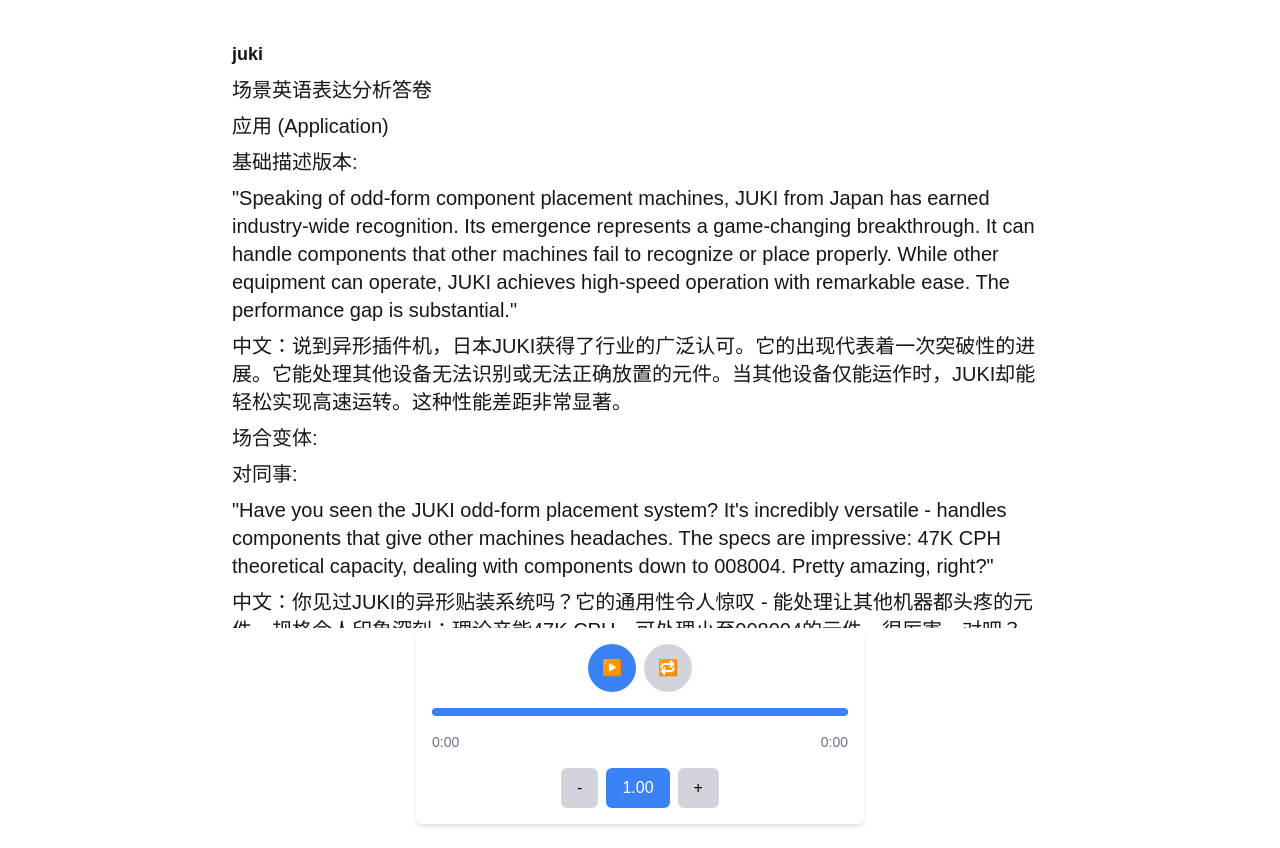
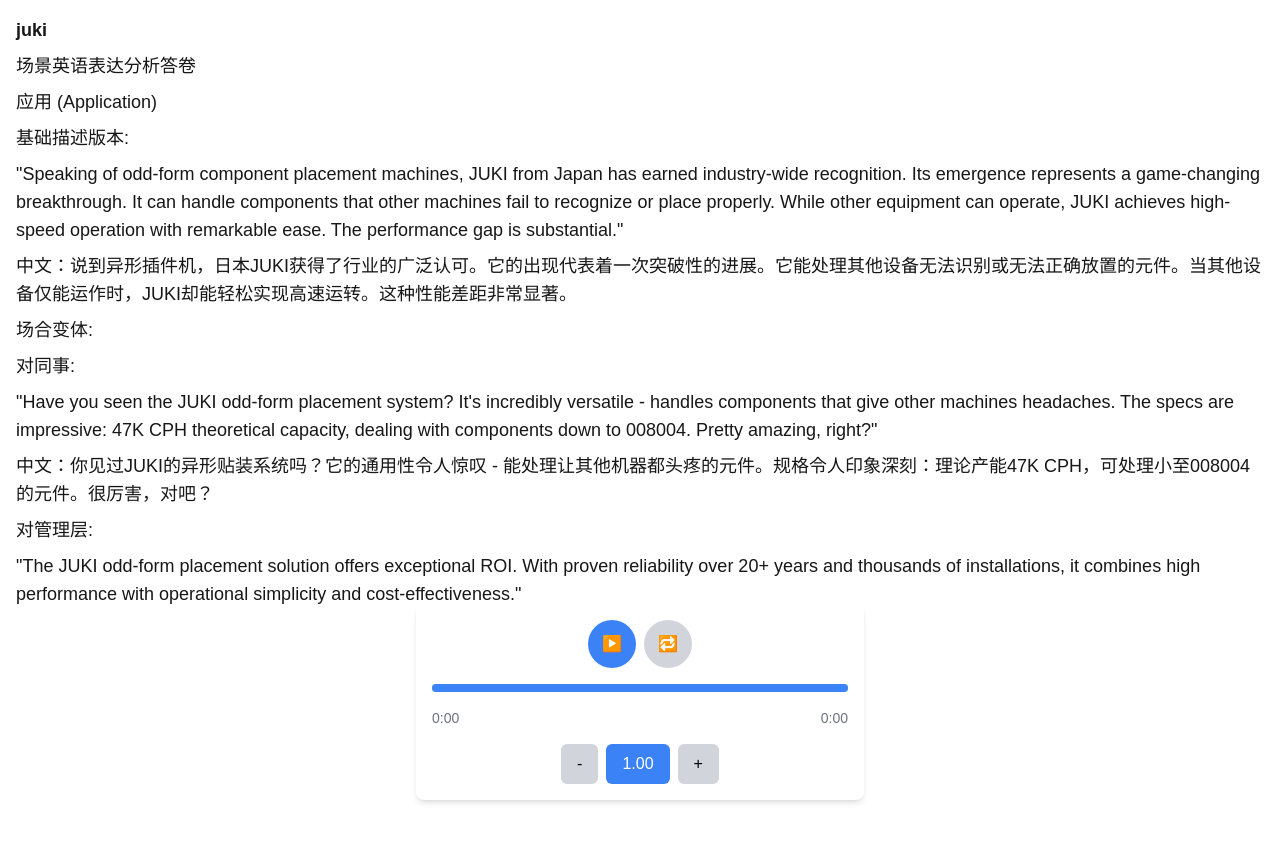
Before and after one commit to lfhwnqe/english-sst, a Next.js app: page /english/play2 in a window 1280 px wide. After the commit the page ends 800 px from the top, so only its background shows below. Built offline with nearby package versions, Linux system fonts and the light colour scheme; no server answers; what aws-amplify would draw is missing.

Commit message:
fix: 修复位置固定问题

```diff
--- a/app/components/common/scrollPlayer.tsx
+++ b/app/components/common/scrollPlayer.tsx
@@ -9,18 +9,22 @@
 export default function PagePlayer({ audioUrl, text, name }: Props) {
   const lines = text.split("\n") || [];
   return (
-    <div className="h-screen flex flex-col">
-      <div className="flex-1 overflow-auto p-4 text-xl">
+    //  // 使用绝对定位避免body滚动
+    <div className="fixed inset-0 flex flex-col  overscroll-none">
+      {/* 内容区域 - 可滚动，但限制在容器内 */}
+      <main className="flex-1 overflow-y-auto overscroll-contain">
+        <div className="p-4">
           <h1 className="text-lg mb-2 font-bold">{name}</h1>
           {lines.map((i, index) => {
             return (
-            <p key={index} className="mb-2">
+              <p key={index} className="mb-2 text-lg">
                 {i}
               </p>
             );
           })}
         </div>
-      <div className=" ">
+      </main>
+      <div className="w-full  pb-safe">
         <AudioPlayer src={audioUrl} />
       </div>
     </div>
--- a/app/nuo/play/page.tsx
+++ b/app/nuo/play/page.tsx
@@ -11,7 +11,7 @@
   const sectionContent = sectionId && sectionMap?.[sectionId];
   if (!sectionContent) return null;
   return (
-    <div className="">
+    <div>
       <ScrollPlayer
         audioUrl={sectionContent.url}
         name={sectionContent.name}
```
Lines whose indentation alone changed are shown as unchanged.
